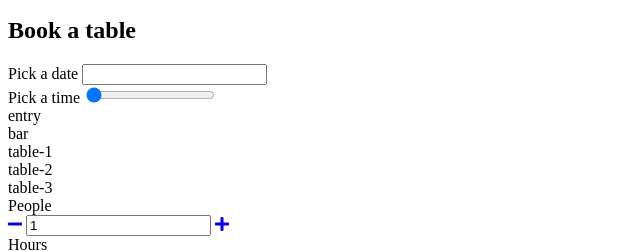
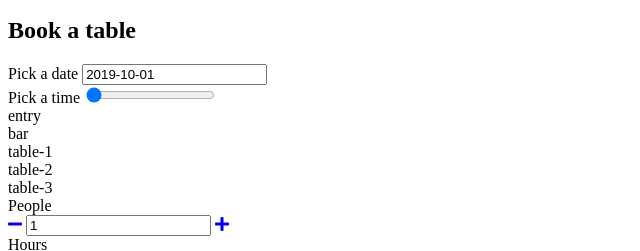
Before and after one commit to jacekkacki/project-pizzeria, a website with bundled scripts: page src/index.html in a window 1280 px wide. Shown: the part 273-524 px from the top of the page, 0-640 px from the left. Built offline with nearby package versions, Linux system fonts and the light colour scheme; files whose address does not match are found by name.

Commit message:
add class DatePicker

```diff
--- a/package.json
+++ b/package.json
@@ -10,7 +10,7 @@
         "init:gitignore": "curl https://raw.githubusercontent.com/github/gitignore/master/Node.gitignore -o .gitignore",
         "init:gitignore:custom": "echo \"dist\" >> .gitignore",
         "test": "npm-run-all test:*",
-        "_test:html": "globstar nu-html-checker dist/*.html",
+        "test:html": "globstar nu-html-checker dist/*.html",
         "test:js": "eslint src/js/",
         "test:scss": "stylelint src/sass/",
         "build": "npm-run-all build:* test",
--- a/src/index.html
+++ b/src/index.html
@@ -7,6 +7,7 @@
   <title>Pizzeria</title>
   <link href="https://fonts.googleapis.com/css?family=Lato:400,300i,700%7COswald:300,500,700&amp;subset=latin-ext" rel="stylesheet">
   <link href="https://use.fontawesome.com/releases/v5.7.2/css/all.css" rel="stylesheet">
+  <link rel="stylesheet" href="https://cdn.jsdelivr.net/npm/flatpickr/dist/flatpickr.min.css">
   <link rel="stylesheet" href="css/style.css">
 </head>
 <body>
@@ -243,6 +244,7 @@
   </script>
 
   <script src="https://cdnjs.cloudflare.com/ajax/libs/handlebars.js/4.1.0/handlebars.min.js"></script>
+  <script src="https://cdn.jsdelivr.net/npm/flatpickr"></script>
   <script src="js/app.js" type="module"></script>
 </body>
 </html>
--- a/src/js/components/Booking.js
+++ b/src/js/components/Booking.js
@@ -1,5 +1,6 @@
 import {templates, select} from '../settings.js';
 import AmountWidget from './AmountWidget.js';
+import datePicker from './DatePicker.js';
 
 class Booking{
   constructor(element){
@@ -22,6 +23,8 @@ class Booking{
     thisBooking.dom.peopleAmount = thisBooking.dom.wrapper.querySelector(select.booking.peopleAmount);
     thisBooking.dom.hoursAmount = thisBooking.dom.wrapper.querySelector(select.booking.hoursAmount);
 
+    thisBooking.dom.datePicker = thisBooking.dom.wrapper.querySelector(select.widgets.datePicker.wrapper);
+
   }
 
   initWidgets(){
@@ -29,6 +32,8 @@ class Booking{
 
     thisBooking.peopleAmount = new AmountWidget(thisBooking.dom.peopleAmount);
     thisBooking.hoursAmount = new AmountWidget(thisBooking.dom.hoursAmount);
+
+    thisBooking.datePicker = new datePicker(thisBooking.dom.datePicker);
   }
 }
 
--- /dev/null
+++ b/src/js/components/DatePicker.js
@@ -0,0 +1,60 @@
+/* eslint-disable no-undef */
+import BaseWidget from './BaseWidget.js';
+import utils from '../utils.js';
+import {select, settings} from '../settings.js';
+
+class DatePicker extends BaseWidget{
+  constructor(wrapper){
+    super(wrapper, utils.dateToStr(new Date()));
+
+    const thisWidget = this;
+
+    thisWidget.dom.input = thisWidget.dom.wrapper.querySelector(select.widgets.datePicker.input);
+
+    thisWidget.initPlugin();
+  }
+
+  initPlugin(){
+    const thisWidget = this;
+
+
+    thisWidget.minDate = new Date(thisWidget.value);
+    thisWidget.maxDate = utils.addDays(thisWidget.minDate, settings.datePicker.maxDaysInFuture);
+
+    const element = thisWidget.dom.input;
+
+    const options = { defaultDate: thisWidget.minDate,
+      minDate: thisWidget.minDate,
+      maxDate: thisWidget.maxDate,
+      locale: { firstDayOfWeek: 1
+      },
+      disable: [
+        function(date) {
+          // return true to disable
+          return (date.getDay() === 1);
+        }
+      ],
+      onChange: function(selectedDates, dateStr) {
+        thisWidget.value = dateStr;
+      }
+    };
+
+    flatpickr(element, options);
+  }
+
+  parseValue(value){
+
+    return parseInt(value);
+  }
+
+  isValid(){
+
+    return true;
+  }
+
+  renderValue(){
+
+  }
+}
+
+export default DatePicker;
```
